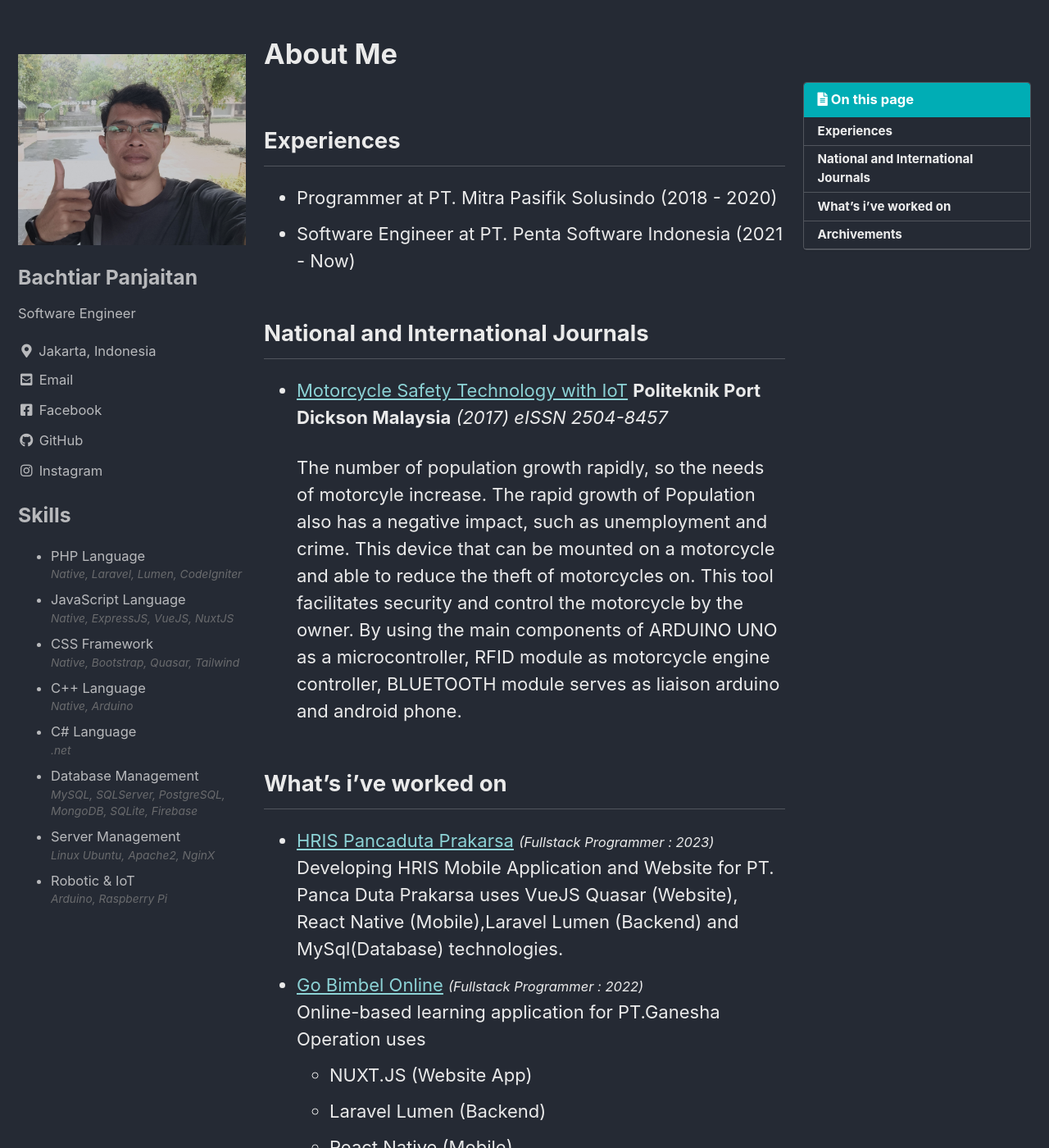
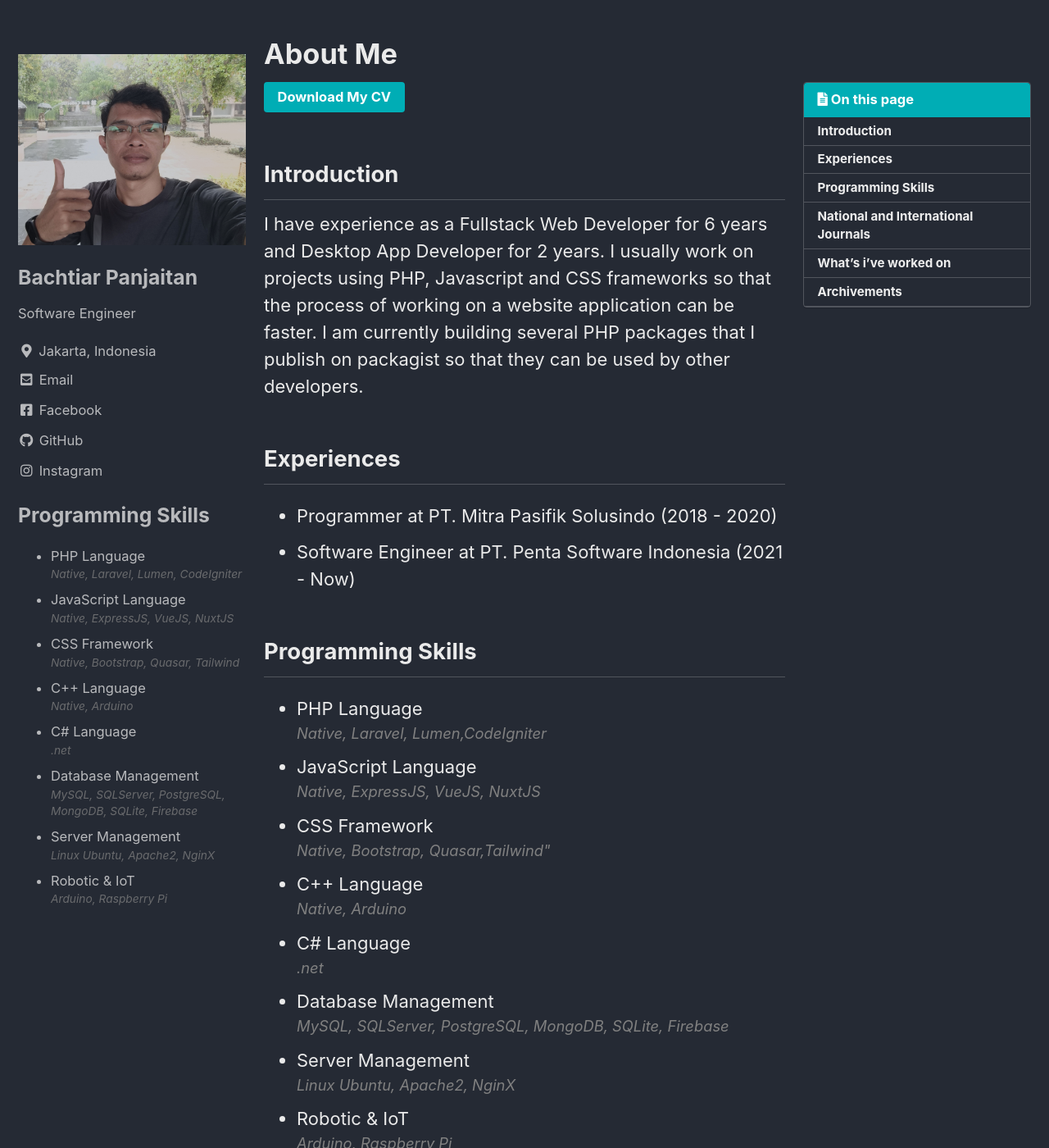
Before and after one commit to bachtiarpanjaitan/bataxdev, a Jekyll site: the page built from _pages/about.md, in a window 1280 px wide and 1400 px high, scrolled down 549 px. Shown: the whole window at 82% size. Built offline with Jekyll 4.4.1, drawn with Linux system fonts in a browser that asks for light colours; cached includes are drawn as plain includes; comment, search, counter and statistics services are not loaded; some of the changed text lies outside the part shown.

Commit message:
Update About Page

```diff
--- a/_pages/about.md
+++ b/_pages/about.md
@@ -17,7 +17,7 @@ sidebar:
     image_alt: "Bachtiar Panjaitan"
     text: "Software Engineer"
 list:
-  title: "Skills"
+  title: "Programming Skills"
   items:
     - title: "PHP Language"
       description: "Native, Laravel, Lumen, CodeIgniter"
@@ -36,26 +36,67 @@ list:
     - title: "Robotic & IoT"
       description: "Arduino, Raspberry Pi"
 gallery:
-  - url: /assets/images/unsplash-gallery-image-1.jpg
-    image_path: assets/images/unsplash-gallery-image-1-th.jpg
-    alt: "placeholder image 1"
-  - url: /assets/images/unsplash-gallery-image-2.jpg
-    image_path: assets/images/unsplash-gallery-image-2-th.jpg
-    alt: "placeholder image 2"
-  - url: /assets/images/unsplash-gallery-image-3.jpg
-    image_path: assets/images/unsplash-gallery-image-3-th.jpg
-    alt: "placeholder image 3"
+  - url: /assets/images/respect-3.jpg
+    image_path: assets/images/respect-3.jpg
+    alt: "My Team at Kualanamu Airport"
+  - url: /assets/images/respect-1.jpg
+    image_path: assets/images/respect-1.jpg
+    alt: "Respect Contigent 2017"
+  - url: /assets/images/respect-2.jpg
+    image_path: assets/images/respect-2.jpg
+    alt: "Bachtiar Panjaitan"
+gallery2:
+  - url: /assets/images/os.jpg
+    image_path: assets/images/os.jpg
+    alt: "Scholarship Submission"
+  - url: /assets/images/os-2.jpg
+    image_path: assets/images/os-2.jpg
+    alt: "With my mother"
+gallery3:
+  - url: /assets/images/dh-2.jpg
+    image_path: assets/images/dh-2.jpg
+    alt: "Working some project at Dilo Hackathon 2018"
+  - url: /assets/images/dh.jpg
+    image_path: assets/images/dh.jpg
+    alt: "All Winner Dilo Hackathon 2018"
 ---
+
+<a target="_blank" href="https://drive.google.com/file/d/1v7MQq7GSMM88iEoEocyVavIo_WaV7iHa/view?usp=sharing"><button class="btn btn--primary">Download My CV</button></a>
+## Introduction
+I have experience as a Fullstack Web Developer for 6 years and Desktop App Developer for 2 years. I
+usually work on projects using PHP, Javascript and CSS frameworks so that the process of working
+on a website application can be faster. I am currently building several PHP packages that I publish on
+packagist so that they can be used by other developers.
+
 ## Experiences
 - Programmer at PT. Mitra Pasifik Solusindo (2018 - 2020)
 - Software Engineer at PT. Penta Software Indonesia (2021 - Now)
 
+## Programming Skills
+- PHP Language
+  <div style="font-style: italic; color: gray; font-size: smaller;">Native, Laravel, Lumen,CodeIgniter </div>
+- JavaScript Language
+  <div style="font-style: italic; color: gray; font-size: smaller;">Native, ExpressJS, VueJS, NuxtJS</div>
+- CSS Framework
+  <div style="font-style: italic; color: gray; font-size: smaller;">Native, Bootstrap, Quasar,Tailwind" </div>
+- C++ Language
+  <div style="font-style: italic; color: gray; font-size: smaller;">Native, Arduino</div>
+- C# Language
+  <div style="font-style: italic; color: gray; font-size: smaller;">.net</div>
+- Database Management
+  <div style="font-style: italic; color: gray; font-size: smaller;">MySQL, SQLServer, PostgreSQL, MongoDB, SQLite, Firebase </div>
+- Server Management
+  <div style="font-style: italic; color: gray; font-size: smaller;">Linux Ubuntu, Apache2, NginX </div>
+- Robotic & IoT
+  <div style="font-style: italic; color: gray; font-size: smaller;">Arduino, Raspberry Pi</div>
 
 ## National and International Journals
-- [Motorcycle Safety Technology with IoT](https://www.researchgate.net/publication/358741686_MOTORCYCLE_SAFETY_TECHNOLOGY_WITH_IOT)
-  **Politeknik Port Dickson Malaysia** _(2017) eISSN 2504-8457_
+- [(MIOT) Motorcycle Safety Technology with IoT](https://www.researchgate.net/publication/358741686_MOTORCYCLE_SAFETY_TECHNOLOGY_WITH_IOT) at Politeknik Port Dickson Malaysia _(2017) eISSN 2504-8457_
+
+  <iframe width="560" height="315" src="https://www.youtube.com/embed/LW_LIyymzJo" title="YouTube video player" frameborder="0" allow="accelerometer; autoplay; clipboard-write; encrypted-media; gyroscope; picture-in-picture; web-share" allowfullscreen></iframe>
 
   The number of population growth rapidly, so the needs of motorcyle increase. The rapid growth of Population also has a negative impact, such as unemployment and crime. This device that can be mounted on a motorcycle and able to reduce the theft of motorcycles on. This tool facilitates security and control the motorcycle by the owner. By using the main components of ARDUINO UNO as a microcontroller, RFID module as motorcycle engine controller, BLUETOOTH module serves as liaison arduino and android phone.
+
 
 ## What's i've worked on
 - [HRIS Pancaduta Prakarsa](https://hrattpancaduta.com) <small>_(Fullstack Programmer : 2023)_</small>
@@ -82,3 +123,9 @@ gallery:
   <div>Development HR web application, attendance, payroll integrated with any platform including Android and iOS using C#, .net Framework, NuxtJs, SQlServer DMBS.</div>
 
 ## Archivements
+{% include gallery id="gallery" caption="(**Gold Medal**) IRSTC 2017 & RESPEX2017 at Politeknik Port Dickson Malaysia" %}
+
+{% include gallery id="gallery2" caption="Outstanding Students 2018 at Politeknik LP3I Medan" %}
+
+{% include gallery id="gallery3" caption="**Rank 3th** at Dilo Hackathon Medan 2018" %}
+___
```
Also changed, not shown: assets/images/dh-2.jpg (added), assets/images/dh.jpg (added), assets/images/os-2.jpg (added), assets/images/os.jpg (added), assets/images/respect-1.jpg (added), assets/images/respect-2.jpg (added), assets/images/respect-3.jpg (added), assets/images/respect-cert.png (added).
